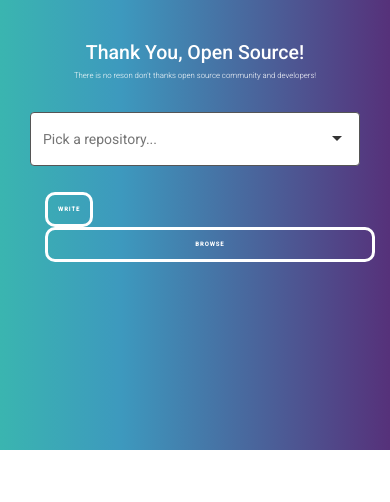
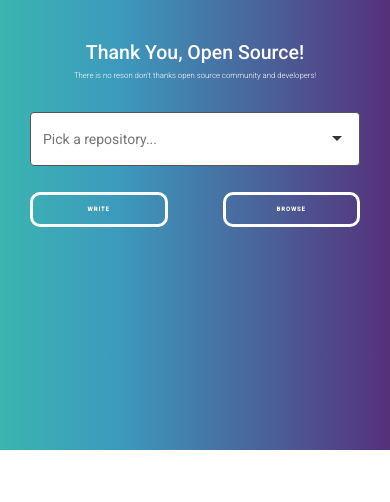
Before and after one commit to thankyou-opensource/thankyou-open-source, a Django app: page / in a window 390 px wide. Shown: the part 155-657 px from the top of the page. Run offline with Django 3.2, Linux system fonts and the light colour scheme; data that the repository does not hold is empty; some libraries are stand-ins or nearby versions.

Commit message:
add responsive

```diff
--- a/static/css/base.css
+++ b/static/css/base.css
@@ -281,3 +281,12 @@ pre {
 .nav-btn-span {
     margin-left: 10px;
 }
+
+@media only screen and (max-width: 768px) {
+    .editor-title-span {
+        font-size: 7vw;
+    }
+    .say-thank-title {
+        font-size: 9vw;
+    }
+}
--- a/static/css/frontpage.css
+++ b/static/css/frontpage.css
@@ -27,12 +27,10 @@
 }
 
 .front-btn {
-	border-radius: 10px;
-	border: 3px solid #fff;
 	color: #fff;
     font-size: 1.5vw;
 	overflow: hidden;
-    width: 100%;
+    max-width: 100%;
 }
 
 .author {
@@ -43,8 +41,11 @@
     font-size: 1.5vw;
 }
 
-#front-btn-w {
+#front-btn-w, #front-btn-b {
     display: inline-block;
+    border: 3px solid #fff;
+	border-radius: 10px;
+    text-align: center;
 }
 
 .ql-toolbar {
--- a/templates/frontpage.html
+++ b/templates/frontpage.html
@@ -16,9 +16,9 @@
           <select id="select-thanks" class="repositories" placeholder="Pick a repository..."></select>
         </div> <!-- end search-select -->
       </div> <!-- search-select-wrapper -->
-      <div class="front-btn-div col-md-8 col-md-offset-2">
-        <a id="front-btn-w" class="col-md-3 col-md-offset-2" href=""><button type="button" class="front-btn front-btn-write">Write</button></a>
-        <a id="front-btn-b" class="col-md-3 col-md-offset-1" href=""><button type="button" class="front-btn">Browse</button></a>
+      <div class="front-btn-div col-xs-12 col-sm-8 col-sm-offset-2 col-md-8 col-md-offset-2">
+        <a id="front-btn-w" class="col-xs-5 col-sm-3 col-md-3 col-md-offset-2 col-sm-offset-2" href=""><button type="button" class="front-btn front-btn-write">Write</button></a>
+        <a id="front-btn-b" class="col-xs-5 col-xs-offset-2 col-sm-3 col-md-3 col-md-offset-1 col-sm-offset-2" href=""><button type="button" class="front-btn">Browse</button></a>
       </div>
     </div> <!-- end search-col -->
   </div> <!-- search-inside-div row -->
--- a/templates/thanks_list.html
+++ b/templates/thanks_list.html
@@ -40,7 +40,9 @@
 <div class="editor-container container">
   <div class="editor-row row">
   </div>
-  <a id="list-btn-w" class="col-md-4 col-md-offset-4" href=""><button type="button" class="list-btn list-btn-write">Write one</button></a>
+  <div class="write-btn row">
+    <a id="list-btn-w" class="col-xs-8 col-xs-offset-2 col-sm-4 col-sm-offset-4 col-md-4 col-md-offset-4" href=""><button type="button" class="list-btn list-btn-write">Write one</button></a>
+  </div>
 </div> <!-- end editor-container -->
 
 {% endblock %}
--- a/templates/thanks_post.html
+++ b/templates/thanks_post.html
@@ -32,7 +32,7 @@
 
 <div class="container say-thank-bottom">
   <div class="row say-thank-row">
-    <div class="input-group pull-right recommend-signature col-md-3">
+    <div class="input-group pull-right recommend-signature col-xs-6 col-sm-6 col-md-3">
       <img id="signature-img" src="{% static 'imgs/signature.png' %}" />
       <input type="text" class="form-control recommend-name" placeholder="* Your name" aria-describedby="basic-addon1">
     </div>
```
